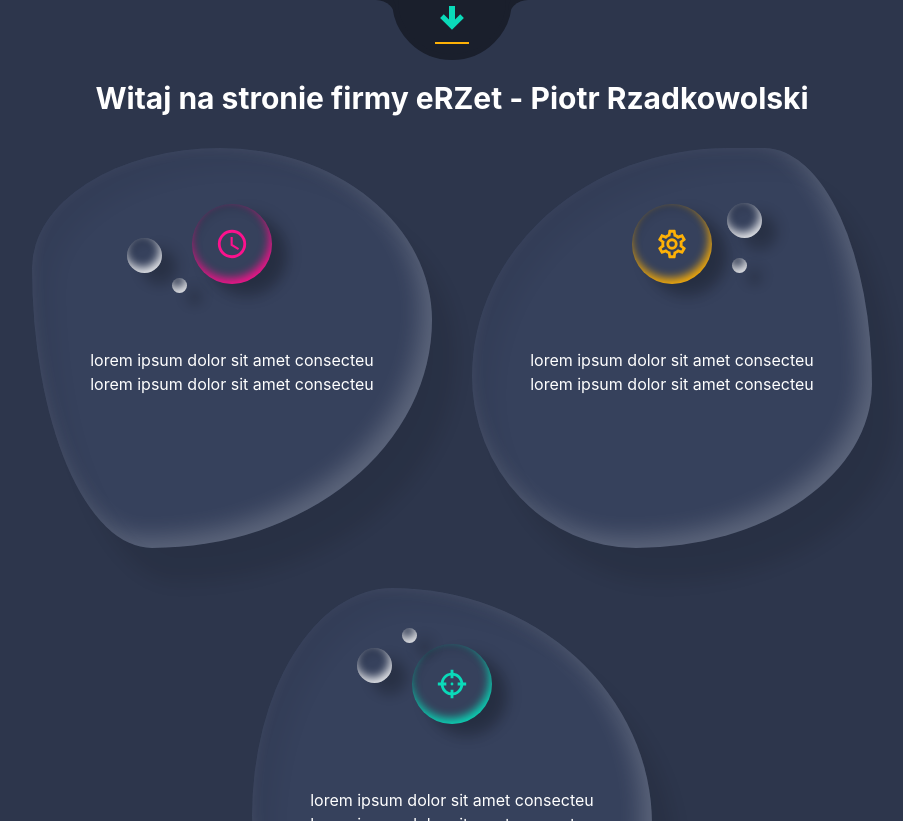
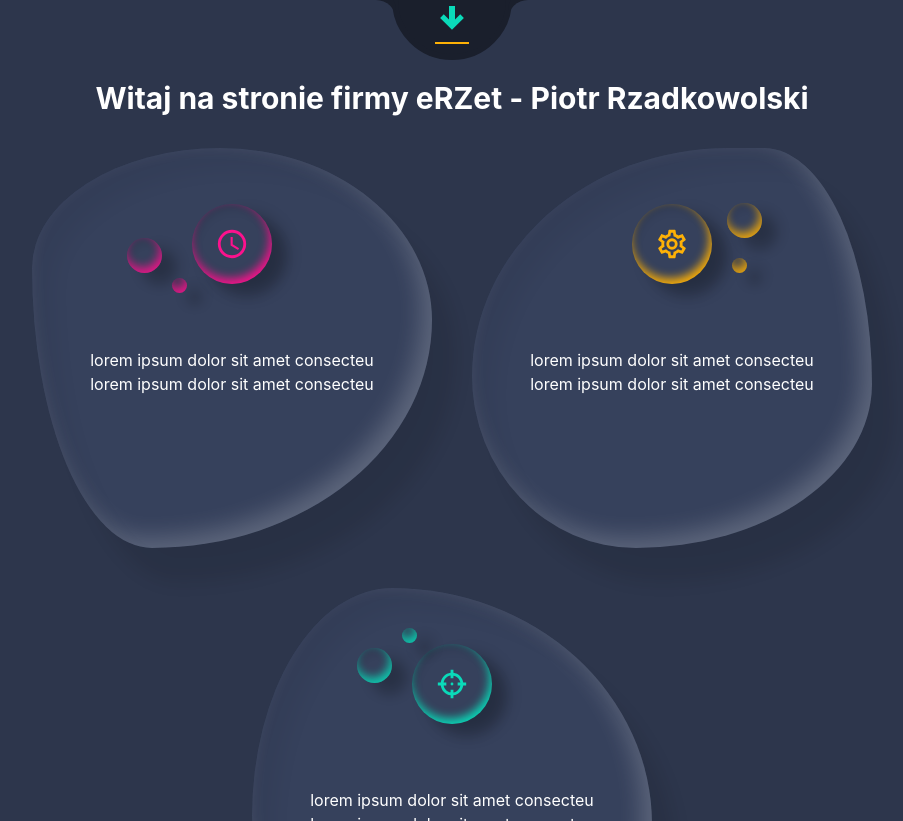
Before and after one commit to dziekiczan1/eRZet, a React (Create React App) app: page / in a window 1280 px wide. Shown: the part 479-1300 px from the top of the page, without its empty margins (188-1091 px from the left). Built offline with nearby package versions, Linux system fonts and the light colour scheme.

Commit message:
fix: change box-shadow colors

```diff
--- a/src/components/About/DropItems.js
+++ b/src/components/About/DropItems.js
@@ -8,8 +8,8 @@ const dropItems = [
     bgColor: "bg-[#36415c]",
     borderRadius: "rounded-oneRd",
     boxShadow: "shadow-oneSh",
-    boxShadowAfter: "after:shadow-twoSh",
-    boxShadowBefore: "before:shadow-twoSh",
+    boxShadowAfter: "after:shadow-fiveSh",
+    boxShadowBefore: "before:shadow-fiveSh",
     afterTop: "after:top-[130px]",
     afterLeft: "after:left-[140px]",
     afterWidth: "after:w-[15px]",
@@ -30,8 +30,8 @@ const dropItems = [
     bgColor: "bg-[#36415c]",
     borderRadius: "rounded-twoRd",
     boxShadow: "shadow-oneSh",
-    boxShadowAfter: "after:shadow-twoSh",
-    boxShadowBefore: "before:shadow-twoSh",
+    boxShadowAfter: "after:shadow-threeSh",
+    boxShadowBefore: "before:shadow-threeSh",
     afterTop: "after:top-[110px]",
     afterLeft: "after:left-[260px]",
     afterWidth: "after:w-[15px]",
@@ -52,8 +52,8 @@ const dropItems = [
     bgColor: "bg-[#36415c]",
     borderRadius: "rounded-threeRd",
     boxShadow: "shadow-oneSh",
-    boxShadowAfter: "after:shadow-twoSh",
-    boxShadowBefore: "before:shadow-twoSh",
+    boxShadowAfter: "after:shadow-fourSh",
+    boxShadowBefore: "before:shadow-fourSh",
     afterTop: "after:top-[40px]",
     afterLeft: "after:left-[150px]",
     afterWidth: "after:w-[15px]",
```
